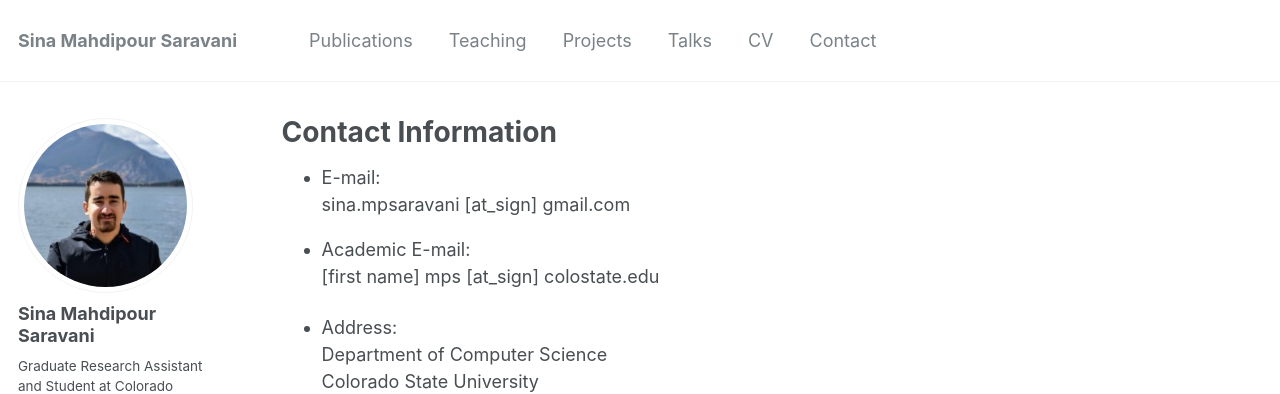
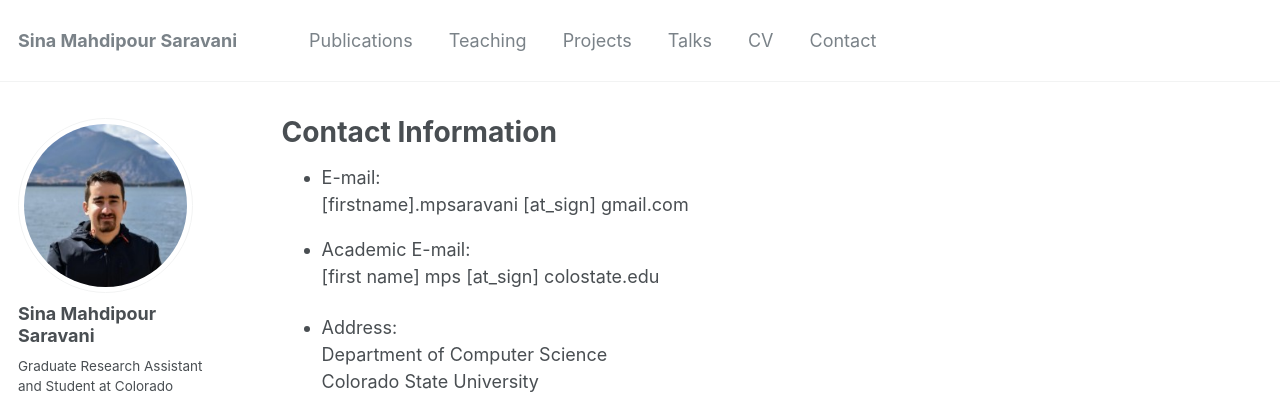
Before and after one commit to sinamps/sinamps.github.io, a Jekyll site: the page built from _pages/contact.md, in a window 1280 px wide. Shown: the top 394 px of the page. Built offline with Jekyll 4.4.1, drawn with Linux system fonts in a browser that asks for light colours.

Commit message:
Update contact.md

```diff
--- a/_pages/contact.md
+++ b/_pages/contact.md
@@ -5,7 +5,7 @@ permalink: /contact/
 author_profile: true
 ---
 
-* E-mail:<br>sina.mpsaravani [at_sign] gmail.com
+* E-mail:<br>[firstname].mpsaravani [at_sign] gmail.com
 * Academic E-mail:<br>[first name] mps [at_sign] colostate.edu
 
 
```
